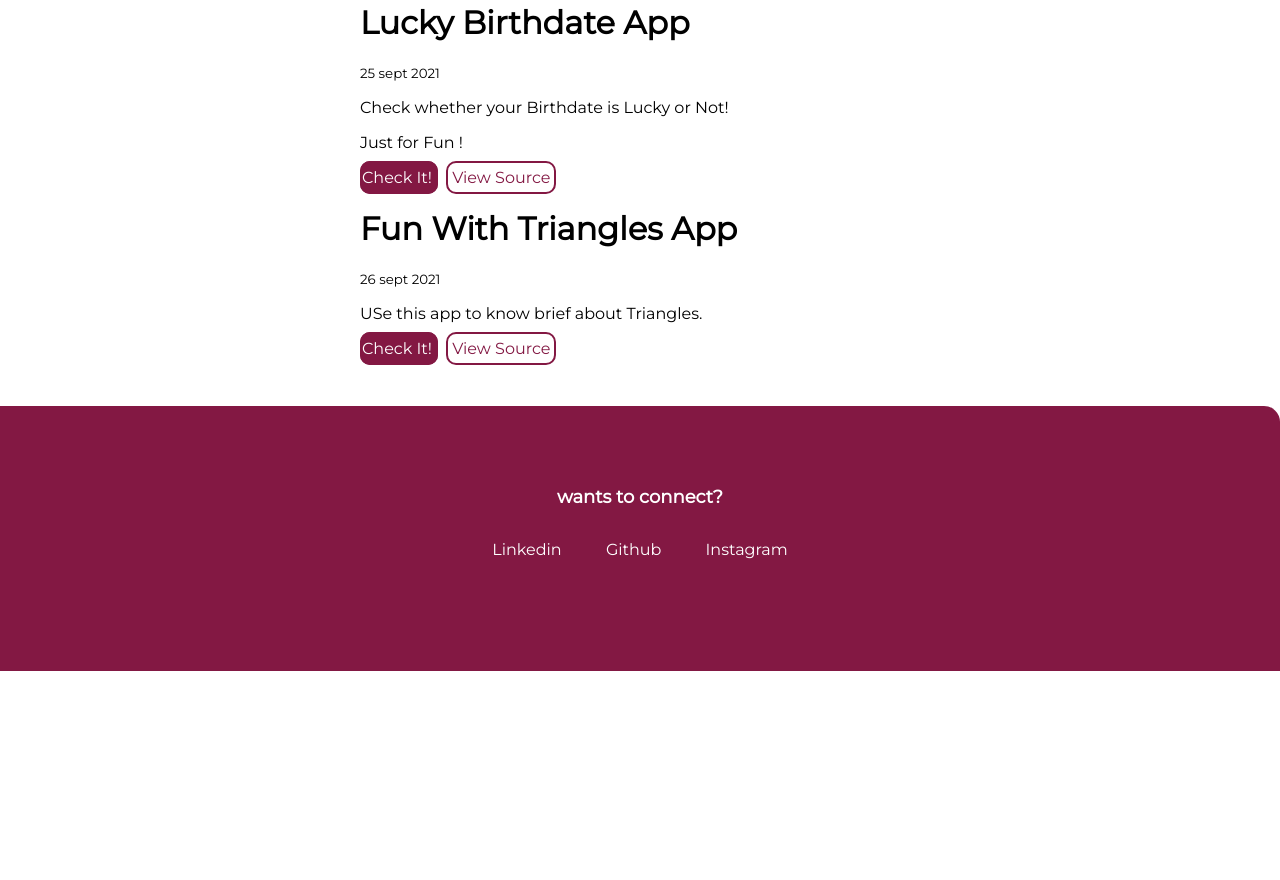
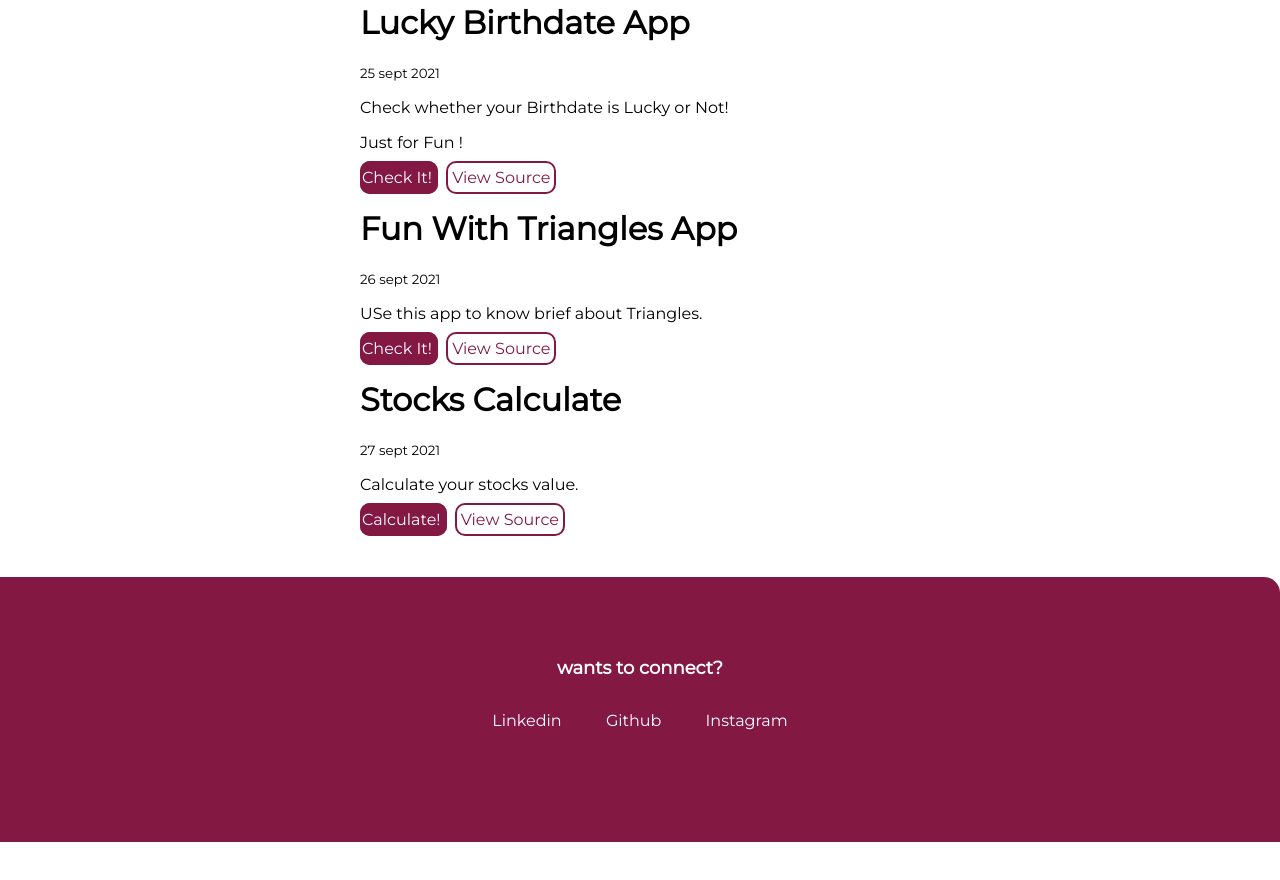
Before and after one commit to anubhavsaraswat/mark4-myportfolio, a plain HTML site: page projects.html in a window 1280 px wide. Shown: the part 1625-2505 px from the top of the page. Before the commit the page ends 2434 px from the top, so only its background shows below. Drawn offline with Linux system fonts and the light colour scheme.

Commit message:
mark14-stocks-calculator-updated

```diff
--- a/projects.html
+++ b/projects.html
@@ -198,6 +198,27 @@
       </li>
 
 
+      <li>
+        <div class="container container-center">
+          <h1>Stocks Calculate</h1>
+          <small>27 sept 2021</small>
+          <p>
+            Calculate your stocks value.
+          </p>
+          <a
+            href="https://mark14-stocks-calculator.netlify.app/"
+            class="link"
+            style="margin-right: 0.5em"
+            >Calculate!
+          </a>
+          <a
+            href="https://github.com/anubhavsaraswat/mark14-stock-app"
+            class="link-second"
+            >View Source</a
+          >
+        </div>
+      </li>
+
 
     </ul>
 
```
